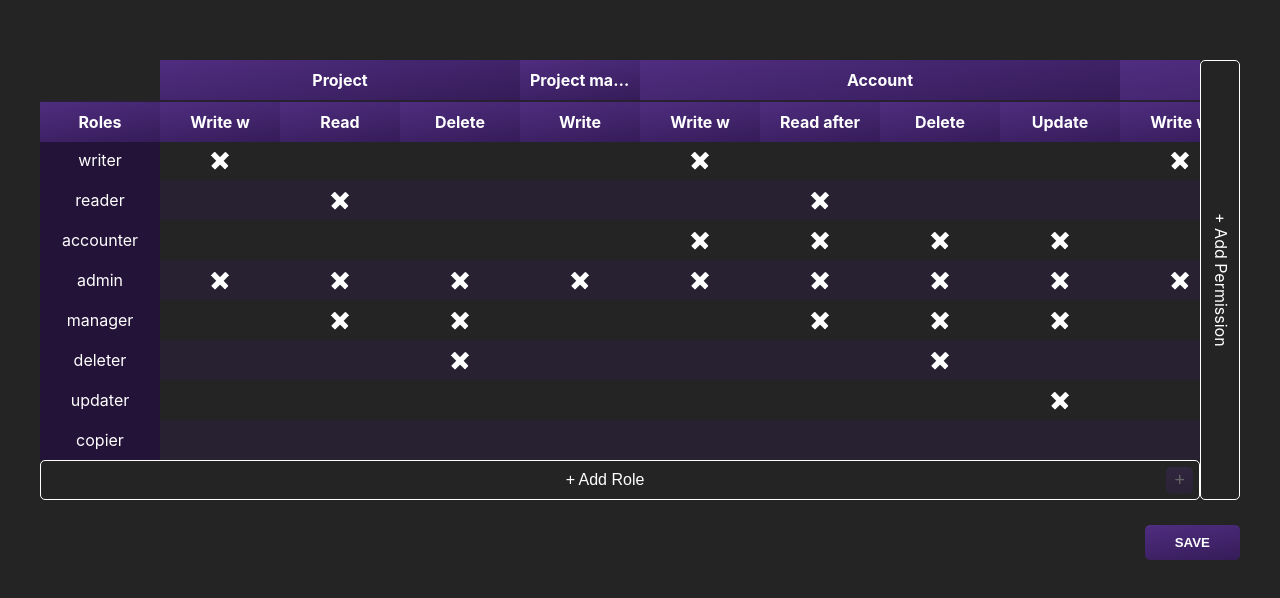
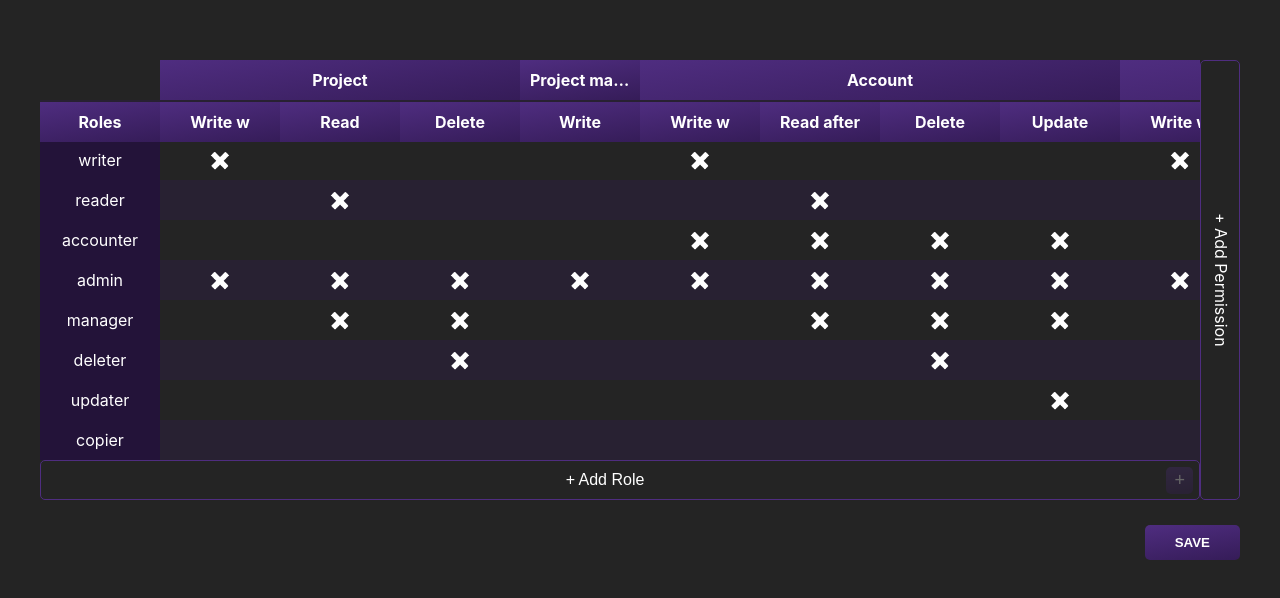
Before and after one commit to carlosmbc96/Dofleini-Test, a Vue app: page / in a window 1280 px wide. Shown: the part 120-718 px from the top of the page. Built offline with nearby package versions, Linux system fonts and the light colour scheme.

Commit message:
Change styles

```diff
--- a/src/components/RolePermissionManagement.vue
+++ b/src/components/RolePermissionManagement.vue
@@ -514,7 +514,7 @@ dialog input:focus {
 }
 
 .add-permission {
-  border: 1px solid white;
+  border: 1px solid #4f2d80;
   position: absolute;
   top: 0;
   right: 0;
@@ -531,7 +531,7 @@ dialog input:focus {
 }
 
 .add-permission:hover {
-  background-color: #ffffff0d;
+  background-color: #502d8021;
 }
 
 .table-wrapper {
@@ -556,7 +556,7 @@ input.add-role {
   width: var(--table-wrapper-width);
   text-align: center;
   background-color: #242424;
-  border: 1px solid white;
+  border: 1px solid #4f2d80;
   outline: none;
   color: white;
   padding: 10px 40px 10px 10px;
@@ -566,7 +566,7 @@ input.add-role {
 }
 
 input.add-role:hover {
-  background-color: #ffffff0d;
+  background-color: #502d8021;
 }
 
 input.add-role::placeholder {
```
